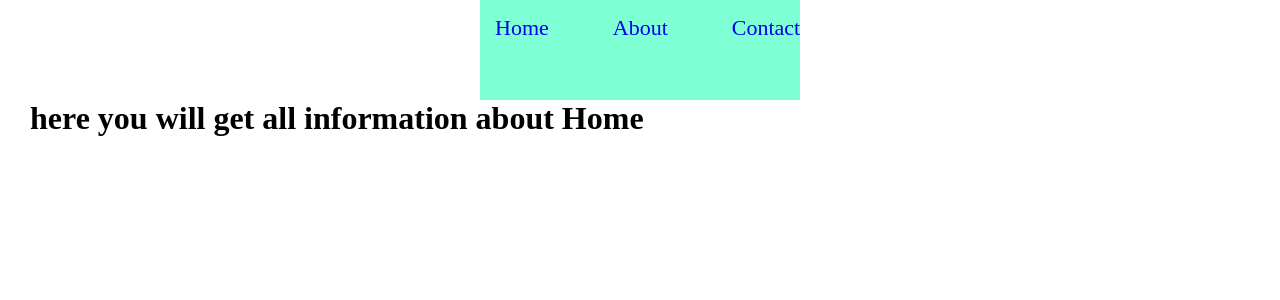
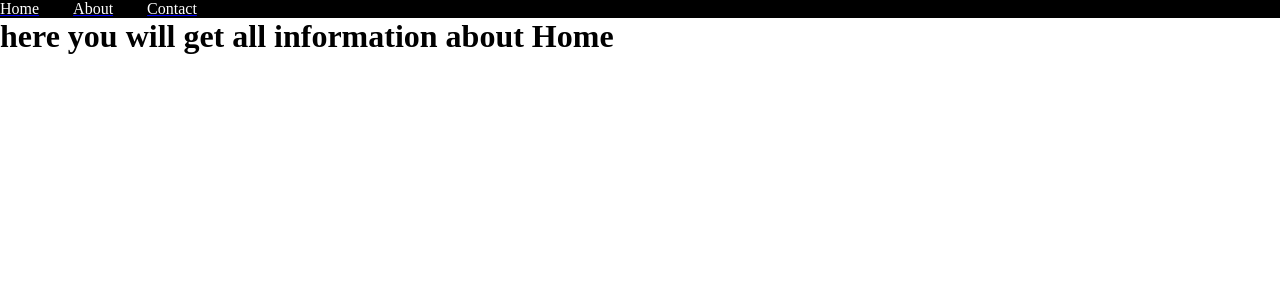
Before and after one commit to Mr-Pranay-git/React-navbar, a React (Vite) app: page / in a window 1280 px wide. Shown: the top 300 px of the page. Built offline with nearby package versions, Linux system fonts and the light colour scheme.

Commit message:
some different approach

```diff
--- a/src/components/Navbar.jsx
+++ b/src/components/Navbar.jsx
@@ -4,11 +4,11 @@ import { Link } from 'react-router-dom'
 const Navbar = () => {
     return (
         <div className='nav-top'>
-            <div className='nav-bar'>
-                <Link to="/">Home</Link>
-                <Link to="/about">About</Link>
-                <Link to="/contact">Contact</Link>
-            </div>
+            <nav>
+                <Link to="/"><li>Home</li></Link>
+                <Link to="/about"><li>About</li></Link>
+                <Link to="/contact"><li>Contact</li></Link>
+            </nav>
         </div>
     )
 }
--- a/src/index.css
+++ b/src/index.css
@@ -1,4 +1,4 @@
-*{
+/* *{
   margin: 0;
   padding: 0;
   box-sizing: border-box;
@@ -29,3 +29,24 @@ a{
   list-style: none;
   font-size: 22px;
 }
+
+
+/*  */
+*{
+  padding: 0;
+  margin: 0;
+  /* box-sizing: border-box; */
+}
+nav{
+  display: flex;
+  gap: 34px;
+  background-color: black;
+}
+
+li{
+  list-style: none;
+  color: white;
+}
+nav li{
+
+}
```
